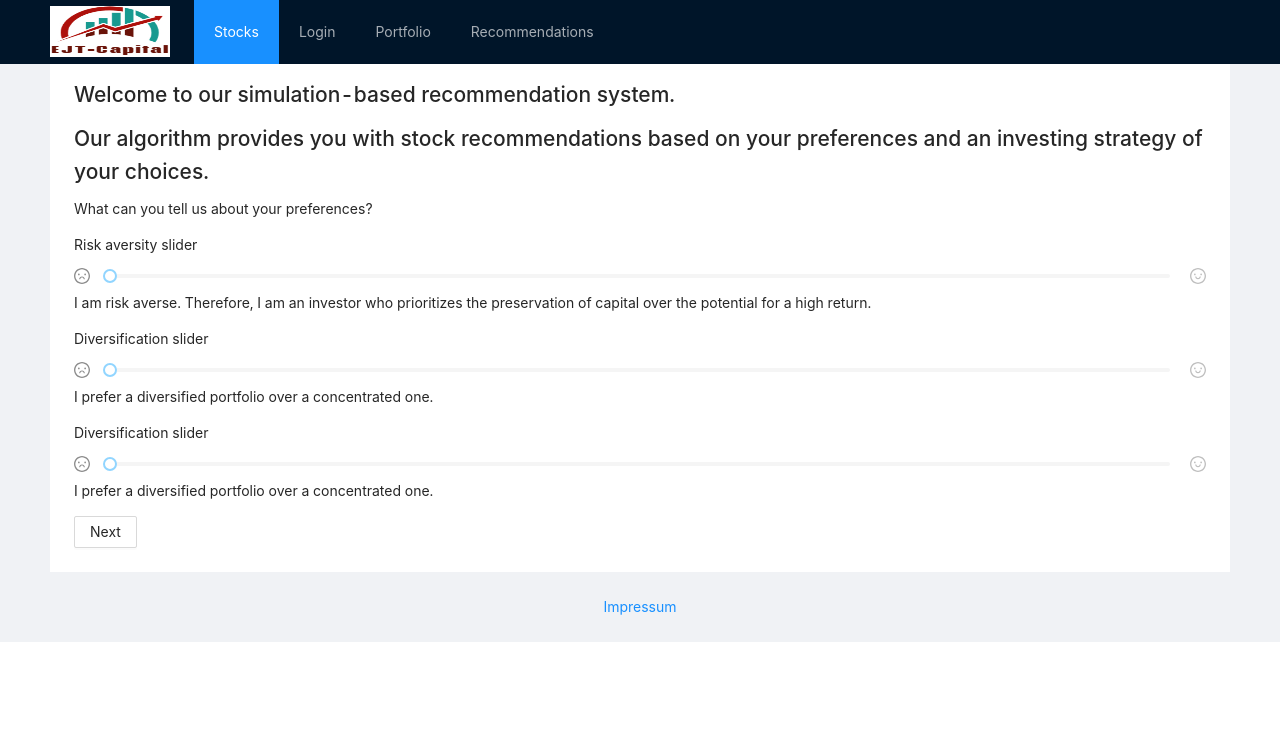
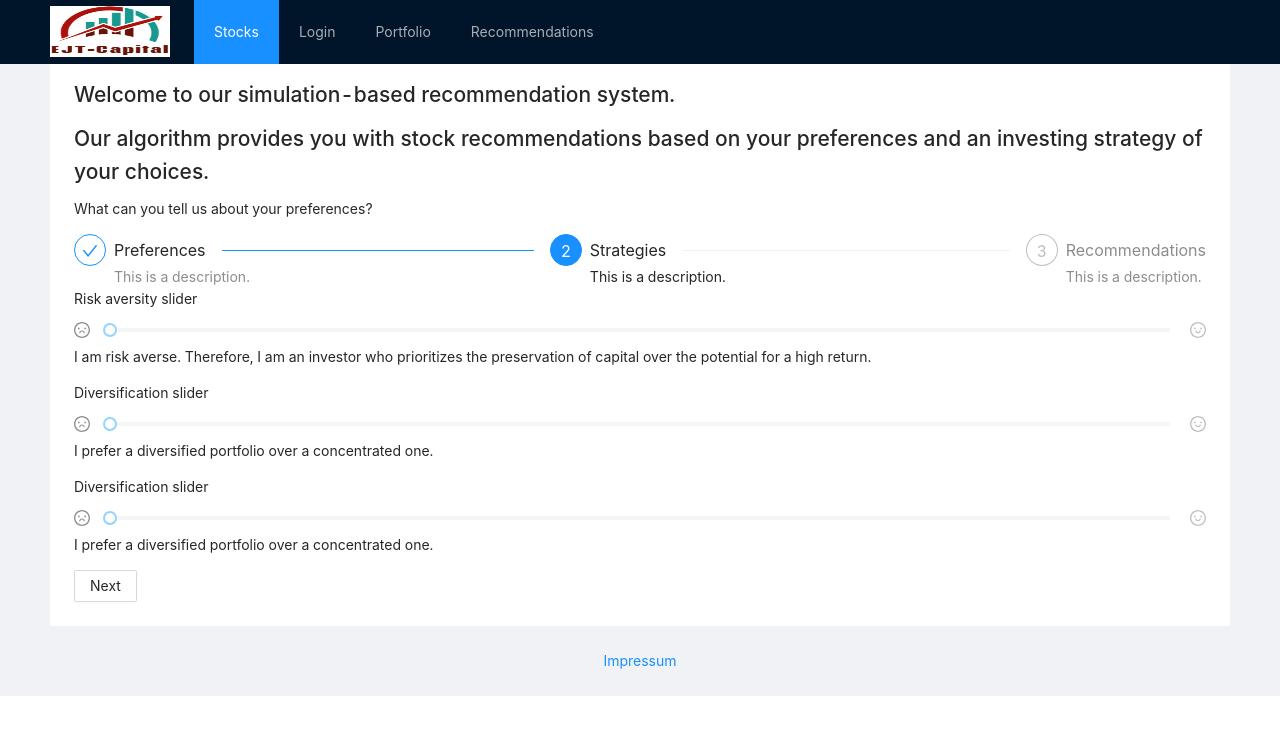
Before and after one commit to neoraven/Teamprojekt_SS20_CGI, a React (Create React App) app in the folder frontend/stonksapp/: page /recommendations in a window 1280 px wide. Shown: the top 734 px of the page. Built offline with nearby package versions, Linux system fonts and the light colour scheme; what react-stockcharts would draw is missing.

Commit message:
step navigation added, no functionalities yet

```diff
--- a/frontend/stonksapp/src/containers/RecommendationView.js
+++ b/frontend/stonksapp/src/containers/RecommendationView.js
@@ -2,6 +2,9 @@ import React from 'react'
 import Recommendation from '../components/Recommendations'
 import { Button } from 'antd';
 import { Link } from 'react-router-dom';
+import { Steps } from 'antd';
+
+const { Step } = Steps;
 
 class RecommendationView extends React.Component {
     render() {
@@ -10,6 +13,11 @@ class RecommendationView extends React.Component {
                 <h1>Welcome to our simulation-based recommendation system.</h1>
                 <h2>Our algorithm provides you with stock recommendations based on your preferences and an investing strategy of your choices.</h2>
                 <p>What can you tell us about your preferences?</p>
+                <Steps current={1}>
+                    <Step title="Preferences" description="This is a description." />
+                    <Step title="Strategies" description="This is a description." />
+                    <Step title="Recommendations" description="This is a description." />
+                </Steps>
                 <div>
                     <div>
                         <p>Risk aversity slider</p>
```
